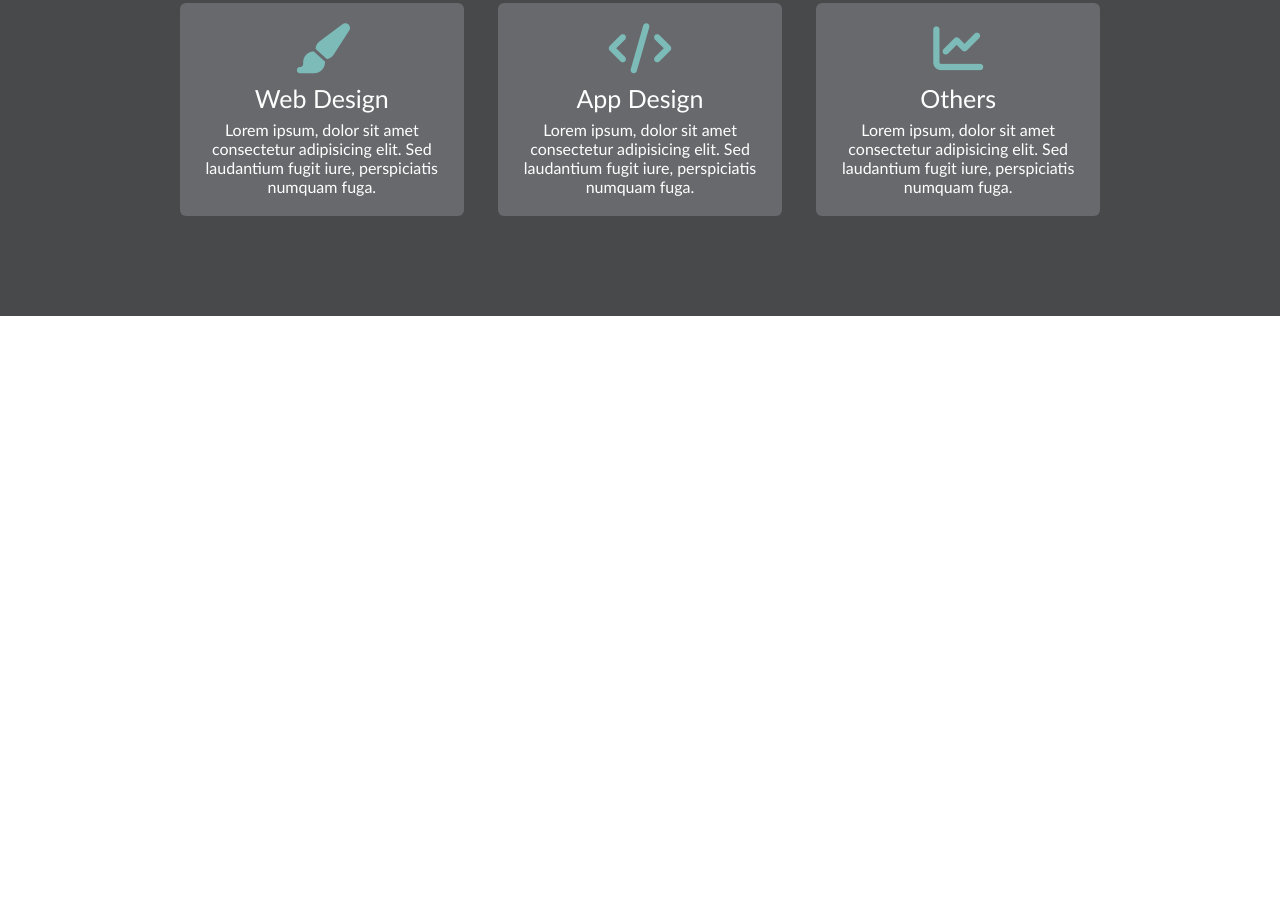
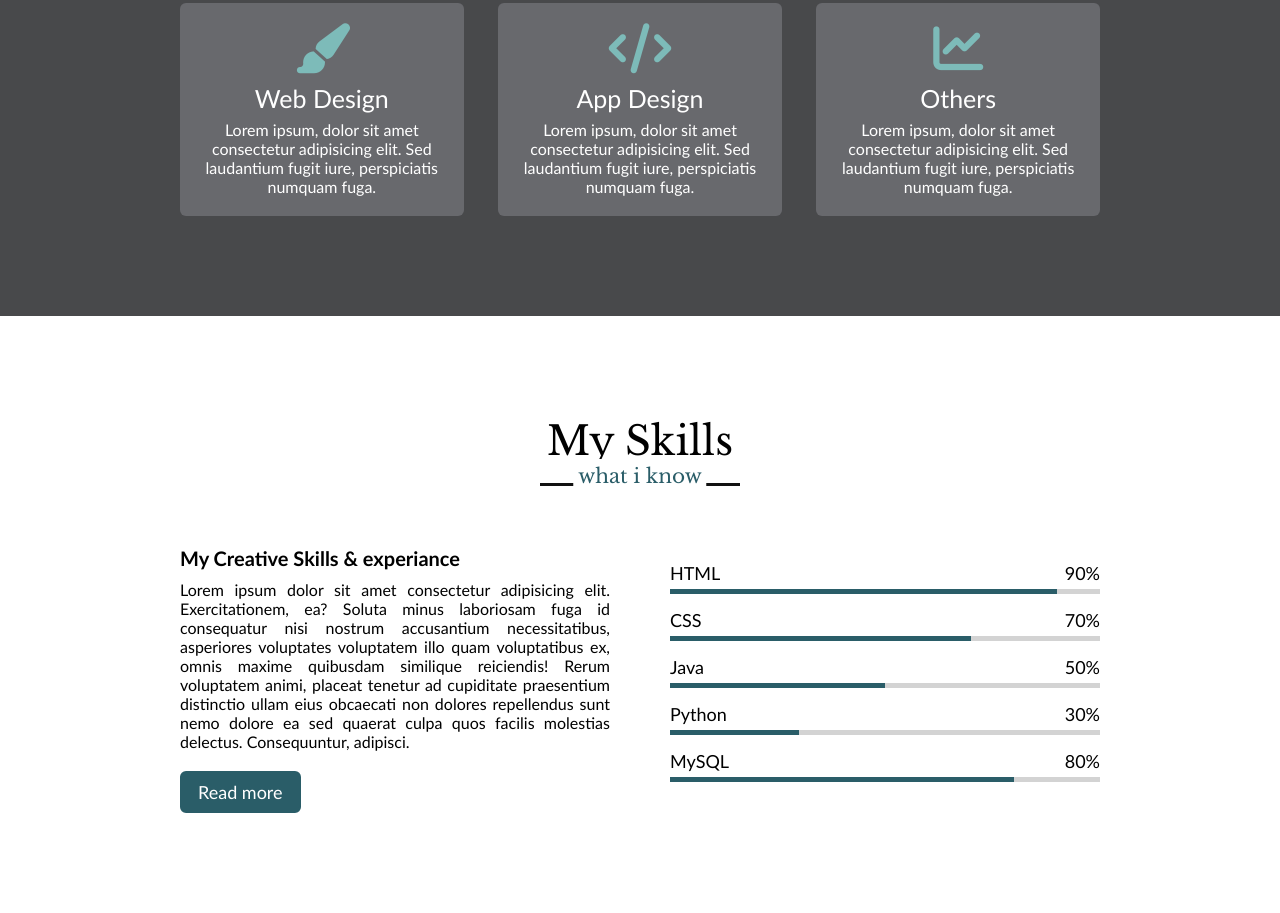
Before and after one commit to Lavenababu/LavenaBabu.git.io, a plain HTML site: page index.html in a window 1280 px wide. Shown: the part 1674-2587 px from the top of the page. Before the commit the page ends 1990 px from the top, so only its background shows below. Drawn offline with nearby package versions, Linux system fonts and the light colour scheme.

Commit message:
added skills section

```diff
--- a/Basics/style.css
+++ b/Basics/style.css
@@ -108,6 +108,17 @@
 section{
     padding: 100px;
 }
+.about, .projects, .skills{
+    font-family: 'Trebuchet MS', sans-serif;
+}
+.about .about-content,
+.projects .project-content,
+.skills .skills-content{
+    display: flex;
+    flex-wrap: wrap;
+    align-items: center;
+    justify-content: space-between;
+}
 section .title{
     position: relative;
     text-align: center;
@@ -140,19 +151,9 @@ section .title::after{
 
 
 /* about section styling */
-.about, .projects{
-    font-family: 'Trebuchet MS', sans-serif;
-}
 .about .title::after{
     content: "who i am";
     color: #2a5d68;
-}
-.about .about-content,
-.projects .project-content{
-    display: flex;
-    flex-wrap: wrap;
-    align-items: center;
-    justify-content: space-between;
 }
 .about .about-content .left{
     width: 45%;
@@ -236,6 +237,80 @@ section .title::after{
     font-size: 25px;
     font-weight: 500;
     margin: 10px 0 7px 0;
+}
+/* skill section styling */
+.skills .title::after{
+    content: "what i know";
+    color: #2a5d68;
+}
+.skills .skills-content .column{
+    width: calc(50% - 30px);
+}
+.skills .skills-content .left .text{
+    font-size: 20px;
+    font-weight: 600;
+    margin-bottom: 10px;
+}
+.skills .skills-content .left p{
+    text-align: justify;
+}
+.skills .skills-content .left a{
+    display: inline-block;
+    background: #2a5d68;
+    color: #fff;
+    font-size: 18px;
+    font-weight: 500;
+    padding: 8px 16px;
+    margin-top: 20px;
+    border-radius: 6px;
+    border: 2px solid #2a5d68;
+    transition: all 0.3s ease;
+}
+.skills .skills-content .left a:hover{
+    color: #2a5d68;
+    background: none;
+}
+.skills .skills-content .right .bars{
+    margin-bottom: 15px;
+}
+.skills .skills-content .right .info{
+    display: flex;
+    margin-bottom: 5px;
+    align-items: center;
+    justify-content: space-between;
+}
+.skills .skills-content .right span{
+    font-weight: 500;
+    font-size: 18px;
+}
+.skills .skills-content .right .line{
+    height: 5px;
+    width: 100%;
+    background: lightgrey;
+    position: relative;
+}
+.skills .skills-content .right .line::before{
+    content: "";
+    position: absolute;
+    height: 100%;
+    left: 0;
+    top: 0;
+    background-color: #2a5d68;
+}
+.skills .skills-content .right .html::before{
+    width: 90%;
+}
+.skills .skills-content .right .css::before{
+    width: 70%;
+}
+.skills .skills-content .right .java::before{
+    width: 50%;
+}
+.skills .skills-content .right .python::before{
+    width: 30%;
+}
+.skills .skills-content .right .mysql::before{
+    width: 80%;
 }
 
 
@@ -328,7 +403,8 @@ section .title::after{
     .home .home-content .text-3{
         font-size: 32px;
     }
-    .projects .project-content .card{
+    .projects .project-content .card,
+    .skills .skills-content .column{
         width: 100%;
     }
 }
--- a/index.html
+++ b/index.html
@@ -87,6 +87,57 @@
             </div>
         </section>
 
+        <!-- skills section styling -->
+        <section class="skills" id="skills">
+            <div class="max-width">
+                <h2 class="title">My Skills</h2>
+                <div class="skills-content">
+                    <div class="column left">
+                        <div class="text">My Creative Skills & experiance</div>
+                        <p>Lorem ipsum dolor sit amet consectetur adipisicing elit. Exercitationem, ea? Soluta minus laboriosam fuga id consequatur nisi nostrum accusantium necessitatibus, asperiores voluptates voluptatem illo quam voluptatibus ex, omnis maxime quibusdam similique reiciendis! Rerum voluptatem animi, placeat tenetur ad cupiditate praesentium distinctio ullam eius obcaecati non dolores repellendus sunt nemo dolore ea sed quaerat culpa quos facilis molestias delectus. Consequuntur, adipisci.</p>
+                        <a href="#">Read more</a>
+                    </div>
+                    <div class="column right">
+                        <div class="bars">
+                            <div class="info">
+                                <span>HTML</span>
+                                <span>90%</span>
+                            </div>
+                            <div class="line html"></div>
+                        </div>
+                        <div class="bars">
+                            <div class="info">
+                                <span>CSS</span>
+                                <span>70%</span>
+                            </div>
+                            <div class="line css"></div>
+                        </div>
+                        <div class="bars">
+                            <div class="info">
+                                <span>Java</span>
+                                <span>50%</span>
+                            </div>
+                            <div class="line java"></div>
+                        </div>
+                        <div class="bars">
+                            <div class="info">
+                                <span>Python</span>
+                                <span>30%</span>
+                            </div>
+                            <div class="line python"></div>
+                        </div>
+                        <div class="bars">
+                            <div class="info">
+                                <span>MySQL</span>
+                                <span>80%</span>
+                            </div>
+                            <div class="line mysql"></div>
+                        </div>
+                    </div>
+                </div>
+            </div>
+        </section>
+
         <script src="Basics/script.js"></script>
 
         <!--Button To download Resume
```
